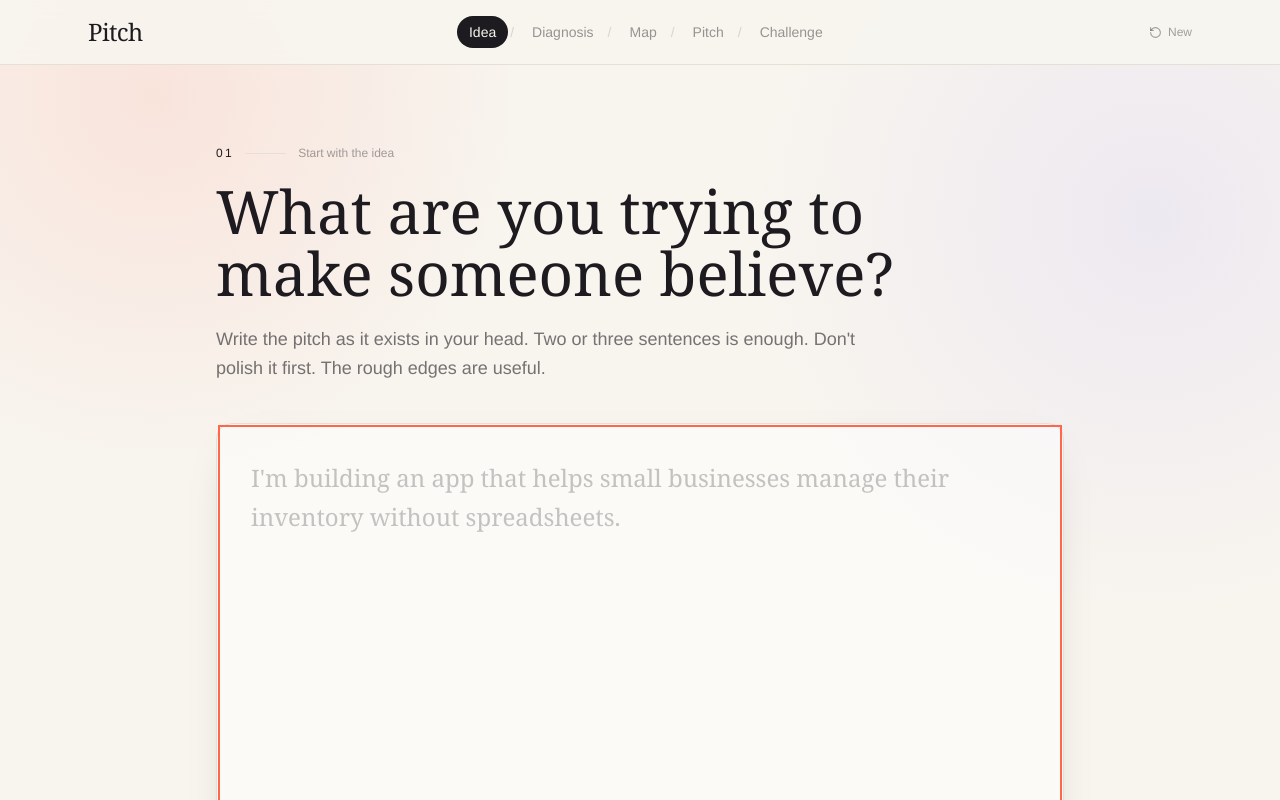
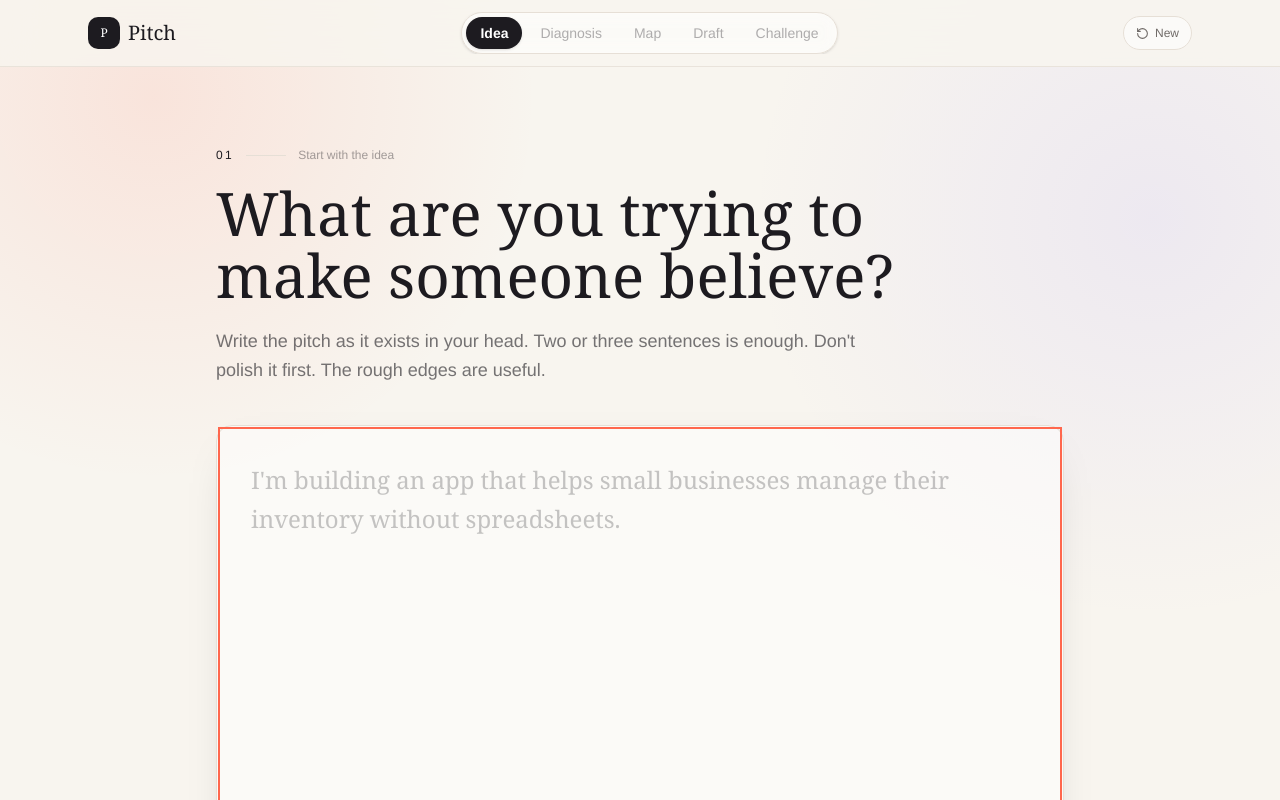
Before and after one commit to Wuraola-Adebisi/Pitch, a React (Vite) app: page /app in a window 1280 px wide. Shown: the top 800 px of the page. Built offline with nearby package versions, Linux system fonts and the light colour scheme.

Commit message:
Refresh MVP brand, UI and SEO

```diff
--- a/src/components/Header.tsx
+++ b/src/components/Header.tsx
@@ -6,7 +6,7 @@ const steps = [
   { path: '/app', label: 'Idea' },
   { path: '/app/diagnosis', label: 'Diagnosis' },
   { path: '/app/map', label: 'Map' },
-  { path: '/app/pitch', label: 'Pitch' },
+  { path: '/app/pitch', label: 'Draft' },
   { path: '/app/challenge', label: 'Challenge' },
 ]
 
@@ -16,46 +16,43 @@ export default function Header() {
   const activeIndex = Math.max(0, steps.findIndex((s) => s.path === pathname))
 
   return (
-    <header className="sticky top-0 z-30 border-b border-line bg-paper/90 backdrop-blur-sm">
-      <div className="mx-auto flex max-w-6xl items-center gap-4 px-4 py-4 sm:px-6">
-        <Link to="/" className="shrink-0 font-display text-2xl tracking-tight">
+    <header className="sticky top-0 z-40 border-b border-line/80 bg-paper/80 backdrop-blur-xl">
+      <div className="mx-auto flex max-w-6xl items-center gap-3 px-4 py-3 sm:px-6">
+        <Link to="/" className="flex shrink-0 items-center gap-2 font-display text-xl">
+          <span className="flex h-8 w-8 items-center justify-center rounded-[10px] bg-ink text-xs text-white">P</span>
           Pitch
         </Link>
-
-        <nav className="flex-1 overflow-x-auto" aria-label="Pitch workflow">
-          <div className="flex min-w-max items-center justify-end gap-1 text-xs sm:justify-center sm:text-sm">
+        <nav className="flex flex-1 justify-center overflow-x-auto" aria-label="Pitch workflow">
+          <div className="flex min-w-max items-center gap-1 rounded-full border border-line bg-white/55 p-1 shadow-sm backdrop-blur">
             {steps.map((s, i) => {
               const active = pathname === s.path
               const completed = i < activeIndex
               return (
-                <span key={s.path} className="flex items-center">
                 <Link
+                  key={s.path}
                   to={s.path}
                   aria-current={active ? 'step' : undefined}
                   className={
-                      'rounded-full px-2.5 py-1.5 transition-colors sm:px-3 ' +
+                    'rounded-full px-3 py-1.5 text-xs transition sm:px-3.5 sm:text-sm ' +
                     (active
-                        ? 'bg-ink text-paper'
+                      ? 'bg-ink font-semibold text-white shadow-sm'
                       : completed
-                          ? 'text-moss hover:bg-moss/10'
-                          : 'text-ink/45 hover:bg-ink/5 hover:text-ink')
+                        ? 'text-ink/65 hover:bg-mint/60'
+                        : 'text-ink/35 hover:bg-ink/5 hover:text-ink')
                   }
                 >
                   {s.label}
                 </Link>
-                  {i < steps.length - 1 && <span className="px-0.5 text-ink/15">/</span>}
-                </span>
               )
             })}
           </div>
         </nav>
-
         <button
           type="button"
           onClick={() => {
-            if (window.confirm('Start a new pitch? Your current idea will be cleared.')) reset()
+            if (window.confirm('Start a new idea? Your current pitch will be cleared.')) reset()
           }}
-          className="hidden shrink-0 items-center gap-1.5 text-xs text-ink/40 transition-colors hover:text-ink sm:inline-flex"
+          className="hidden shrink-0 items-center gap-1.5 rounded-full border border-line bg-white/50 px-3 py-2 text-xs text-muted transition hover:border-ink/20 hover:text-ink sm:inline-flex"
         >
           <RotateCcw size={13} />
           New
```
Lines whose indentation alone changed are shown as unchanged.
